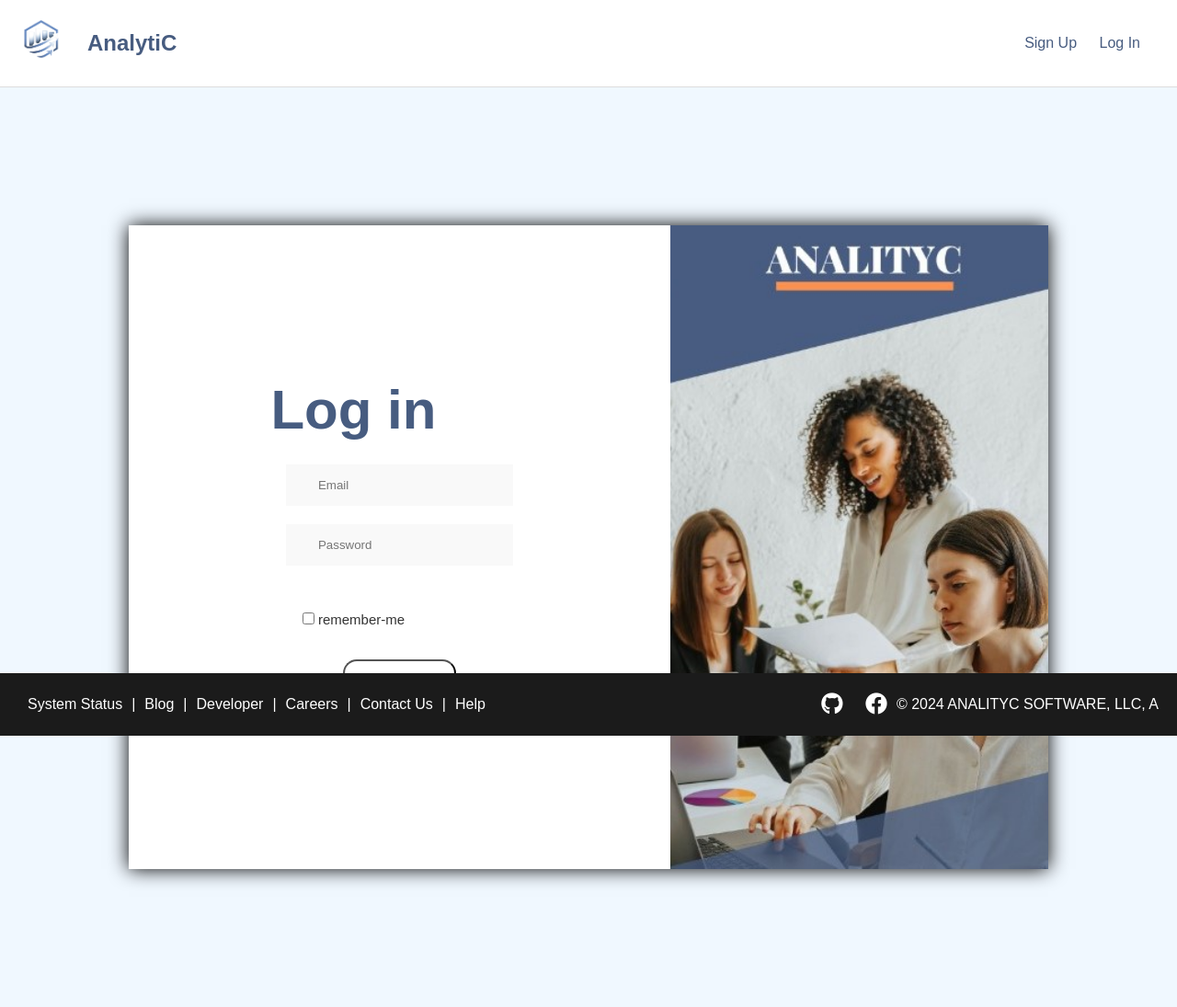
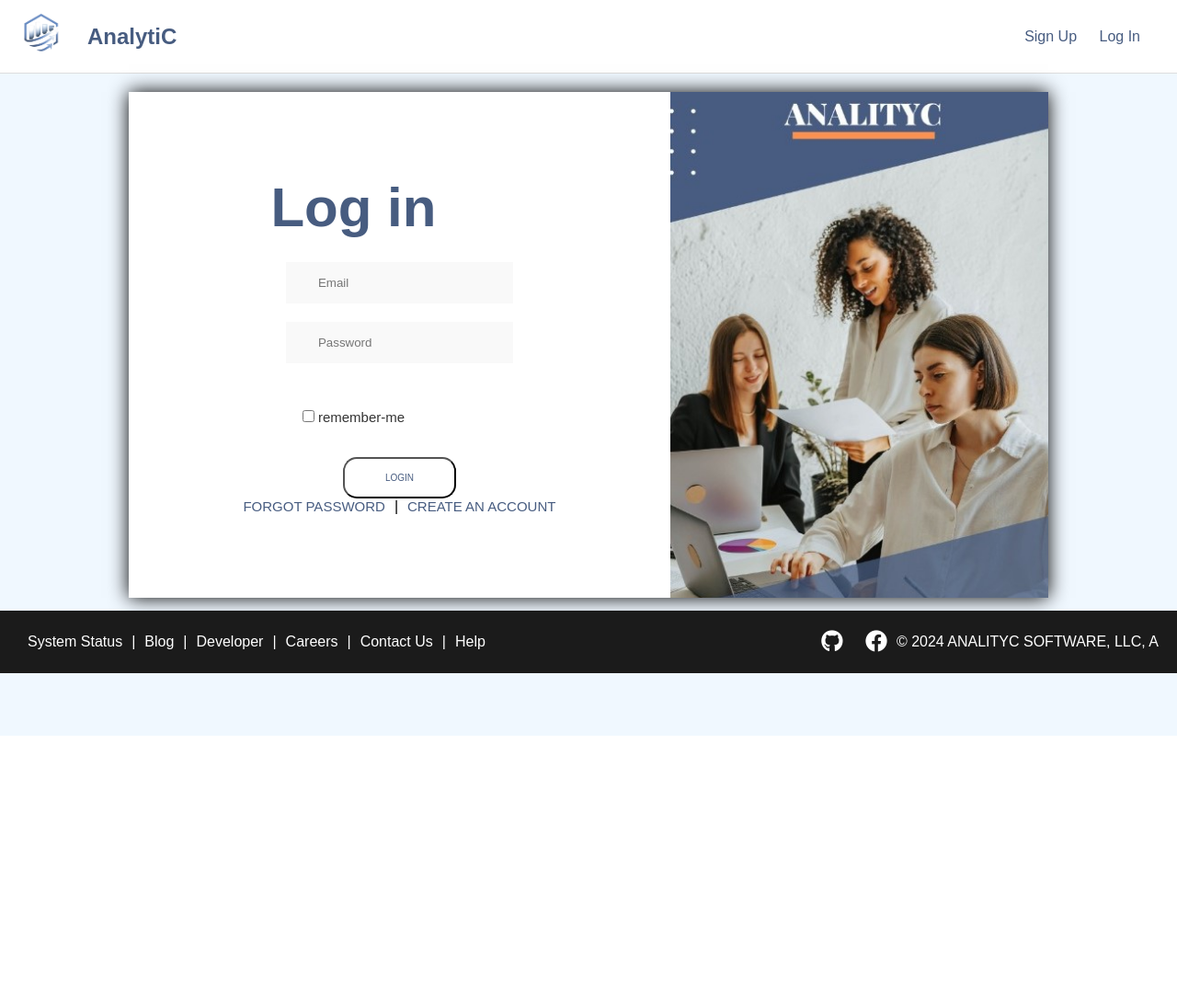
Before and after one commit to SERGIIO0101/AnalyticaApp, a Django app: template core/templates/Signup&Login/LogIn.html in a window 1280 px wide. Shown: the whole page at 92% size. After the commit the page ends 800 px from the top, so only its background shows below. Run offline with Django 5.2, Linux system fonts and the light colour scheme; the template is opened without the code that fills it, so the values that code supplies are empty; some web fonts are replaced.

Commit message:
quite el scroll

```diff
--- a/core/templates/Assets/css/Style.css
+++ b/core/templates/Assets/css/Style.css
@@ -33,6 +33,7 @@ header {
     background-color: #fff;
     color: #475C80;
     padding: 20px;
+    height: 80px;
     display: flex;
     justify-content: space-between;
     align-items: center;
@@ -82,7 +83,7 @@ footer {
     display: flex;
     justify-content: space-between;
     align-items: center;
-    position: fixed;
+    /*position: fixed;*/
     bottom: 0;
     width: 100%;
 }
--- a/core/templates/Signup&Login/Style/Style.css
+++ b/core/templates/Signup&Login/Style/Style.css
@@ -22,6 +22,7 @@ header {
     background-color: #fff;
     color: #475C80;
     padding: 20px;
+    height: 80px;
     display: flex;
     justify-content: space-between;
     align-items: center;
@@ -87,7 +88,7 @@ footer {
     display: flex;
     justify-content: space-between;
     align-items: center;
-    position: fixed;
+    /*position: fixed;*/
     bottom: 0;
     width: 100%;
 }
@@ -121,12 +122,12 @@ footer p {
 /* Container */
 .container {
     display: flex;
-    height: 700px;
+    height: 550px;
     width: 1000px;
     box-shadow: 0 0 20px rgba(0, 0, 0, 4);
     margin: auto;
-    margin-top: 150px;
-    margin-bottom: 150px;
+    margin-top: 20px;
+    margin-bottom: 14px;
 }
 
 /* Información */
```
